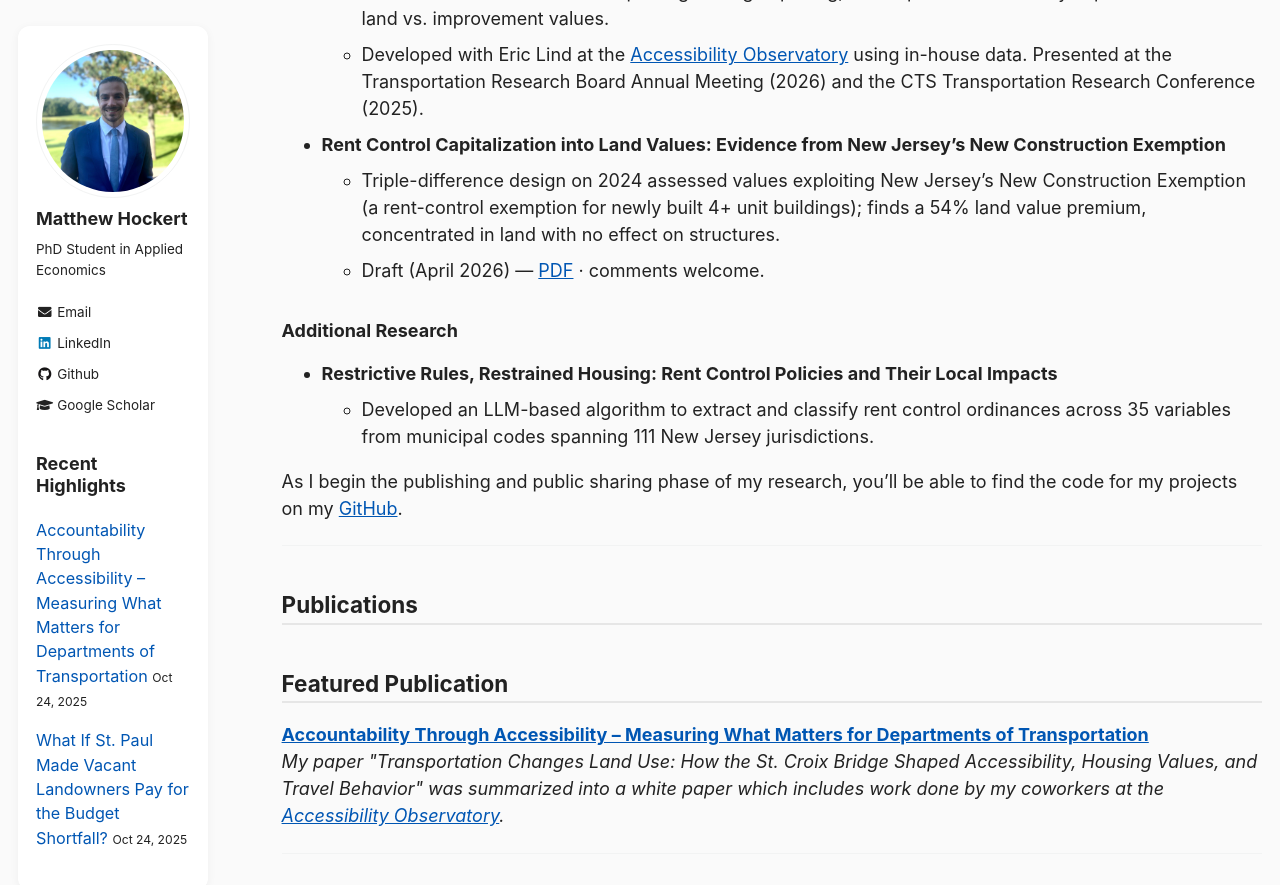
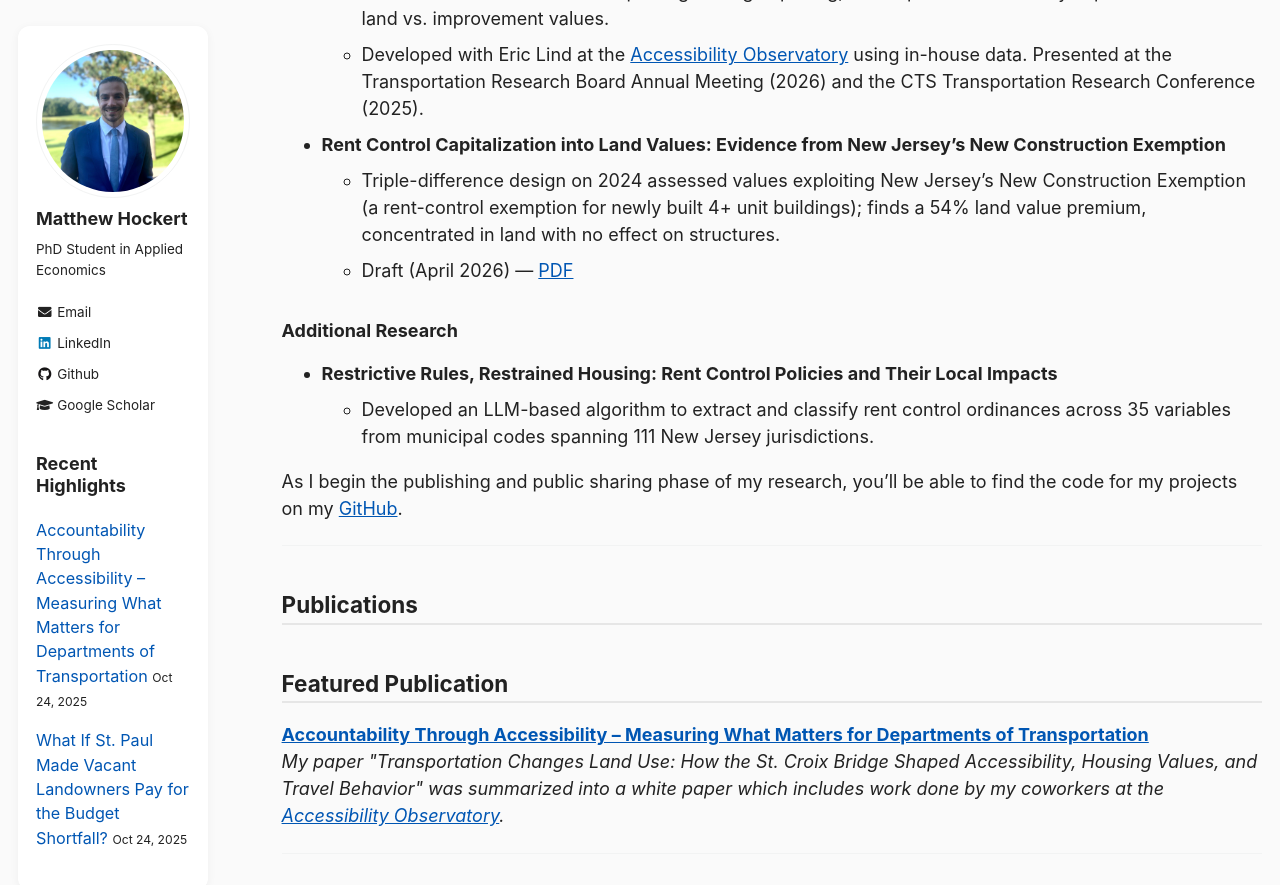
Before and after one commit to MatthewHockert/MatthewHockert.github.io, a Jekyll site: the page built from _pages/publications.md, in a window 1280 px wide and 900 px high, scrolled down 537 px. Shown: the top 885 px of the window. Built offline with Jekyll 4.4.1, drawn with Linux system fonts in a browser that asks for light colours.

Commit message:
Drop 'comments welcome' from rent paper draft link

```diff
--- a/_pages/publications.md
+++ b/_pages/publications.md
@@ -26,7 +26,7 @@ I am developing several research papers as part of my dissertation and related p
 
 - **Rent Control Capitalization into Land Values: Evidence from New Jersey's New Construction Exemption**
   - Triple-difference design on 2024 assessed values exploiting New Jersey's New Construction Exemption (a rent-control exemption for newly built 4+ unit buildings); finds a 54% land value premium, concentrated in land with no effect on structures.
-  - Draft (April 2026) — [PDF]({{ '/files/rent-control-capitalization.pdf' | relative_url }}) · comments welcome.
+  - Draft (April 2026) — [PDF]({{ '/files/rent-control-capitalization.pdf' | relative_url }})
 
 ### Additional Research
 
```
